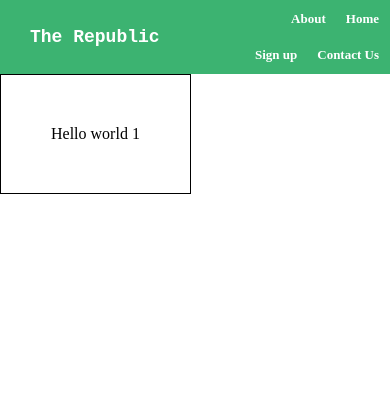
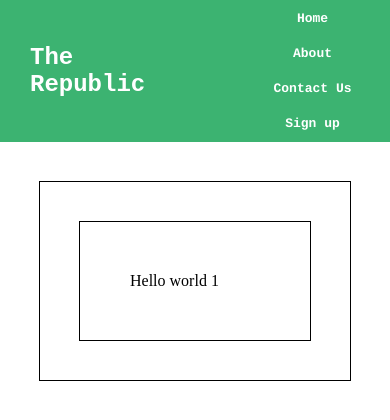
Before and after one commit to rbandong041396/The-republic-site, a plain HTML site: page website_v2/index.html in a window 390 px wide. Drawn offline with Linux system fonts and the light colour scheme.

```diff
--- a/website_v2/css/cssv1.css
+++ b/website_v2/css/cssv1.css
@@ -6,7 +6,7 @@
 }
 .tble_1 > thead > tr > th.title_home{ /*can call .title_home*/
 
-    font-size:large;
+    font-size:x-large;
     font-family: 'Courier New', Courier, monospace;
     text-align: left;
     padding-left:30px;
@@ -28,6 +28,10 @@
     font-size: small;
 }
 
+li{
+    width:25%;
+}
+
 ul.nav > li > a{
     display:block;
     text-decoration: none;
@@ -37,6 +41,11 @@
 }
 ul.nav > li > a:hover{
     background-color: forestgreen;
+}
+th > .nav  {
+
+    font-family: Courier;
+
 }
 
 
@@ -54,7 +63,18 @@
 .box{
 
     border:1px solid black;
-    float:left;
     padding:50px;
 
 }
+
+.clearfix{
+    border:1px solid black;
+    margin:10%;
+    padding:10%;
+}
+
+@media screen and (max-width:800px) {
+    li{
+      width:100%; /* The width is 100%, when the viewport is 800px or smaller */
+    }
+  }
```
